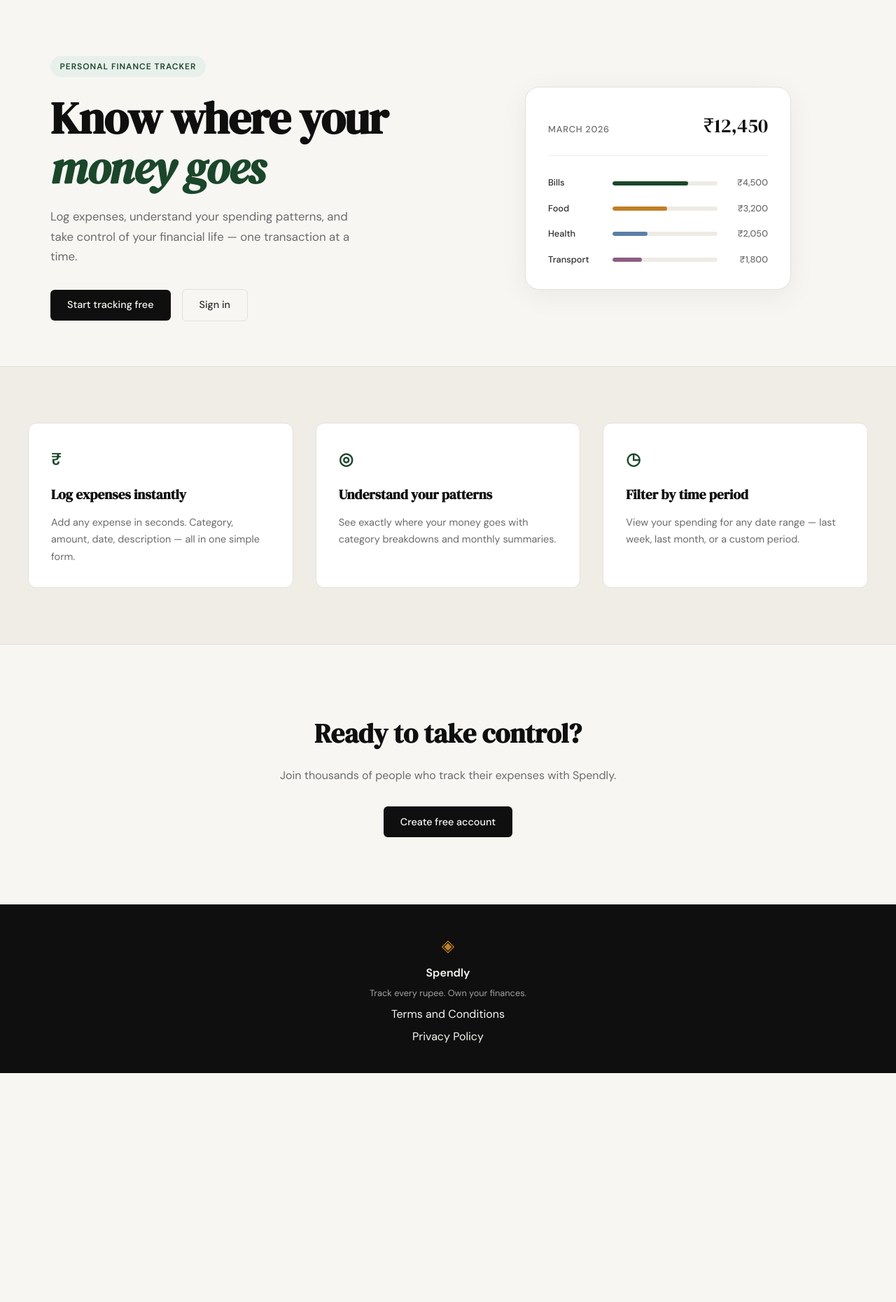
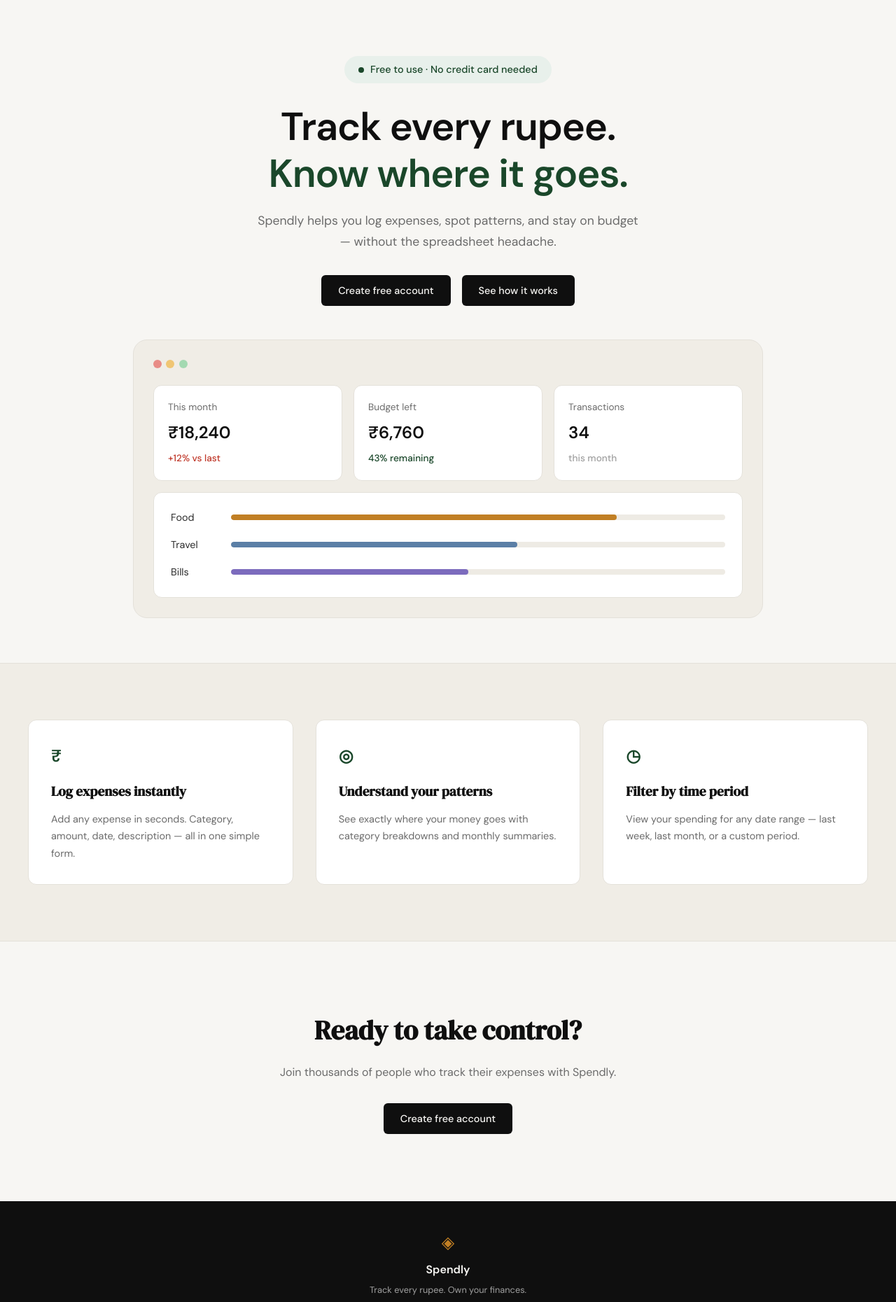
Before and after one commit to shaurya3571/spendly, a Flask app: page / in a window 1280 px wide. Shown: the part 61-1921 px from the top of the page at 70% size. Before the commit the page ends 1594 px from the top, so only its background shows below. Run offline with Flask 3, Linux system fonts and the light colour scheme.

Commit message:
landing: redesign hero section to match mockup

```diff
--- a/static/css/style.css
+++ b/static/css/style.css
@@ -125,46 +125,61 @@ a { color: inherit; text-decoration: none; }
 
 .hero {
     padding: 5rem 2rem 4rem;
-    display: grid;
-    grid-template-columns: 1fr 1fr;
-    gap: 4rem;
+    display: flex;
+    flex-direction: column;
     align-items: center;
+    gap: 3rem;
     max-width: var(--max-width);
     margin: 0 auto;
+    text-align: center;
+}
+
+.hero-inner {
+    display: flex;
+    flex-direction: column;
+    align-items: center;
+    max-width: 700px;
 }
 
 .hero-badge {
-    display: inline-block;
+    display: inline-flex;
+    align-items: center;
+    gap: 0.55rem;
     background: var(--accent-light);
     color: var(--accent);
-    font-size: 0.75rem;
-    font-weight: 600;
-    letter-spacing: 0.08em;
-    text-transform: uppercase;
-    padding: 0.35rem 0.85rem;
+    font-size: 0.9rem;
+    font-weight: 500;
+    padding: 0.5rem 1.25rem;
     border-radius: 999px;
-    margin-bottom: 1.5rem;
+    margin-bottom: 1.75rem;
+}
+
+.hero-badge-dot {
+    width: 8px;
+    height: 8px;
+    border-radius: 50%;
+    background: var(--accent);
 }
 
 .hero-title {
-    font-family: var(--font-display);
-    font-size: clamp(2.5rem, 5vw, 4rem);
-    line-height: 1.1;
+    font-family: var(--font-body);
+    font-weight: 700;
+    font-size: clamp(2.5rem, 5vw, 3.5rem);
+    line-height: 1.2;
     letter-spacing: -0.02em;
     color: var(--ink);
     margin-bottom: 1.25rem;
 }
 
-.hero-title em {
-    font-style: italic;
+.hero-title-accent {
     color: var(--accent);
 }
 
 .hero-subtitle {
-    font-size: 1.05rem;
+    font-size: 1.1rem;
     color: var(--ink-muted);
     line-height: 1.7;
-    max-width: 460px;
+    max-width: 560px;
     margin-bottom: 2rem;
 }
 
@@ -172,89 +187,121 @@ a { color: inherit; text-decoration: none; }
     display: flex;
     gap: 1rem;
     align-items: center;
+    justify-content: center;
 }
 
 /* ------------------------------------------------------------------ */
-/* Mock card (hero visual)                                             */
+/* Dashboard card (hero visual)                                        */
 /* ------------------------------------------------------------------ */
 
 .hero-visual {
     display: flex;
     justify-content: center;
+    width: 100%;
 }
 
-.mock-card {
+.dash-card {
+    background: var(--paper-warm);
+    border: 1px solid var(--border);
+    border-radius: var(--radius-lg);
+    padding: 1.75rem;
+    width: 100%;
+    max-width: 900px;
+}
+
+.dash-dots {
+    display: flex;
+    gap: 0.4rem;
+    margin-bottom: 1.5rem;
+}
+
+.dash-dot {
+    width: 12px;
+    height: 12px;
+    border-radius: 50%;
+}
+
+.dash-dot-red { background: #e88c86; }
+.dash-dot-yellow { background: #f0c674; }
+.dash-dot-green { background: #a3d9b1; }
+
+.dash-stats {
+    display: grid;
+    grid-template-columns: repeat(3, 1fr);
+    gap: 1rem;
+    margin-bottom: 1rem;
+}
+
+.dash-stat {
     background: var(--paper-card);
     border: 1px solid var(--border);
-    border-radius: var(--radius-lg);
-    padding: 2rem;
-    width: 100%;
-    max-width: 380px;
-    box-shadow: 0 8px 40px rgba(0,0,0,0.06);
+    border-radius: var(--radius-md);
+    padding: 1.25rem;
+    display: flex;
+    flex-direction: column;
+    gap: 0.4rem;
+    text-align: left;
 }
 
-.mock-card-header {
-    display: flex;
-    justify-content: space-between;
-    align-items: baseline;
-    margin-bottom: 1.75rem;
-    padding-bottom: 1.25rem;
-    border-bottom: 1px solid var(--border-soft);
+.dash-stat-label {
+    font-size: 0.85rem;
+    color: var(--ink-muted);
 }
 
-.mock-label {
-    font-size: 0.8rem;
-    font-weight: 500;
-    color: var(--ink-muted);
-    text-transform: uppercase;
-    letter-spacing: 0.06em;
-}
-
-.mock-total {
-    font-family: var(--font-display);
-    font-size: 1.75rem;
+.dash-stat-value {
+    font-family: var(--font-body);
+    font-weight: 700;
+    font-size: 1.5rem;
     color: var(--ink);
 }
 
-.mock-bars { display: flex; flex-direction: column; gap: 1rem; }
-
-.mock-bar-row {
-    display: grid;
-    grid-template-columns: 80px 1fr 60px;
-    align-items: center;
-    gap: 0.75rem;
+.dash-stat-change {
+    font-size: 0.85rem;
+    font-weight: 500;
 }
 
-.mock-cat {
-    font-size: 0.8rem;
-    font-weight: 500;
-    color: var(--ink-soft);
+.dash-stat-negative { color: var(--danger); }
+.dash-stat-positive { color: var(--accent); }
+.dash-stat-neutral { color: var(--ink-faint); }
+
+.dash-progress-card {
+    background: var(--paper-card);
+    border: 1px solid var(--border);
+    border-radius: var(--radius-md);
+    padding: 1.5rem;
+    display: flex;
+    flex-direction: column;
+    gap: 1rem;
 }
 
-.mock-bar-track {
-    height: 6px;
+.dash-progress-row {
+    display: grid;
+    grid-template-columns: 70px 1fr;
+    align-items: center;
+    gap: 1rem;
+}
+
+.dash-progress-label {
+    font-size: 0.9rem;
+    color: var(--ink-soft);
+    text-align: left;
+}
+
+.dash-progress-track {
+    height: 8px;
     background: var(--border-soft);
     border-radius: 999px;
     overflow: hidden;
 }
 
-.mock-bar {
+.dash-progress-bar {
     height: 100%;
-    background: var(--accent);
     border-radius: 999px;
-    transition: width 0.6s ease;
 }
 
-.mock-bar-2 { background: var(--accent-2); }
-.mock-bar-3 { background: #5b7fa6; }
-.mock-bar-4 { background: #8b5e83; }
-
-.mock-amt {
-    font-size: 0.8rem;
-    font-weight: 500;
-    color: var(--ink-muted);
-    text-align: right;
-}
+.dash-progress-food { background: var(--accent-2); }
+.dash-progress-travel { background: #5b7fa6; }
+.dash-progress-bills { background: #7c6bbd; }
 
 /* ------------------------------------------------------------------ */
 /* Buttons                                                             */
@@ -551,14 +598,8 @@ a { color: inherit; text-decoration: none; }
 /* ------------------------------------------------------------------ */
 
 @media (max-width: 900px) {
-    .hero {
-        grid-template-columns: 1fr;
-        text-align: center;
-    }
-
     .hero-subtitle { max-width: 100%; }
-    .hero-actions { justify-content: center; }
-    .hero-visual { display: none; }
+    .dash-stats { grid-template-columns: 1fr; }
 
     .features-inner { grid-template-columns: 1fr; }
 }
--- a/templates/landing.html
+++ b/templates/landing.html
@@ -6,55 +6,65 @@
 
 <section class="hero">
     <div class="hero-inner">
-        <div class="hero-badge">Personal Finance Tracker</div>
+        <div class="hero-badge">
+            <span class="hero-badge-dot"></span>
+            Free to use · No credit card needed
+        </div>
         <h1 class="hero-title">
-            Know where your<br>
-            <em>money goes</em>
+            Track every rupee.<br>
+            <span class="hero-title-accent">Know where it goes.</span>
         </h1>
         <p class="hero-subtitle">
-            Log expenses, understand your spending patterns,
-            and take control of your financial life —
-            one transaction at a time.
+            Spendly helps you log expenses, spot patterns, and stay
+            on budget — without the spreadsheet headache.
         </p>
         <div class="hero-actions">
-            <a href="{{ url_for('register') }}" class="btn-primary">Start tracking free</a>
-            <a href="{{ url_for('login') }}" class="btn-ghost">Sign in</a>
+            <a href="{{ url_for('register') }}" class="btn-primary">Create free account</a>
+            <a href="#" class="btn-primary">See how it works</a>
         </div>
     </div>
     <div class="hero-visual">
-        <div class="mock-card">
-            <div class="mock-card-header">
-                <span class="mock-label">March 2026</span>
-                <span class="mock-total">₹12,450</span>
+        <div class="dash-card">
+            <div class="dash-dots">
+                <span class="dash-dot dash-dot-red"></span>
+                <span class="dash-dot dash-dot-yellow"></span>
+                <span class="dash-dot dash-dot-green"></span>
             </div>
-            <div class="mock-bars">
-                <div class="mock-bar-row">
-                    <span class="mock-cat">Bills</span>
-                    <div class="mock-bar-track">
-                        <div class="mock-bar" style="width: 72%"></div>
+            <div class="dash-stats">
+                <div class="dash-stat">
+                    <span class="dash-stat-label">This month</span>
+                    <span class="dash-stat-value">₹18,240</span>
+                    <span class="dash-stat-change dash-stat-negative">+12% vs last</span>
+                </div>
+                <div class="dash-stat">
+                    <span class="dash-stat-label">Budget left</span>
+                    <span class="dash-stat-value">₹6,760</span>
+                    <span class="dash-stat-change dash-stat-positive">43% remaining</span>
+                </div>
+                <div class="dash-stat">
+                    <span class="dash-stat-label">Transactions</span>
+                    <span class="dash-stat-value">34</span>
+                    <span class="dash-stat-change dash-stat-neutral">this month</span>
+                </div>
+            </div>
+            <div class="dash-progress-card">
+                <div class="dash-progress-row">
+                    <span class="dash-progress-label">Food</span>
+                    <div class="dash-progress-track">
+                        <div class="dash-progress-bar dash-progress-food" style="width: 78%"></div>
                     </div>
-                    <span class="mock-amt">₹4,500</span>
                 </div>
-                <div class="mock-bar-row">
-                    <span class="mock-cat">Food</span>
-                    <div class="mock-bar-track">
-                        <div class="mock-bar mock-bar-2" style="width: 52%"></div>
+                <div class="dash-progress-row">
+                    <span class="dash-progress-label">Travel</span>
+                    <div class="dash-progress-track">
+                        <div class="dash-progress-bar dash-progress-travel" style="width: 58%"></div>
                     </div>
-                    <span class="mock-amt">₹3,200</span>
                 </div>
-                <div class="mock-bar-row">
-                    <span class="mock-cat">Health</span>
-                    <div class="mock-bar-track">
-                        <div class="mock-bar mock-bar-3" style="width: 33%"></div>
+                <div class="dash-progress-row">
+                    <span class="dash-progress-label">Bills</span>
+                    <div class="dash-progress-track">
+                        <div class="dash-progress-bar dash-progress-bills" style="width: 48%"></div>
                     </div>
-                    <span class="mock-amt">₹2,050</span>
-                </div>
-                <div class="mock-bar-row">
-                    <span class="mock-cat">Transport</span>
-                    <div class="mock-bar-track">
-                        <div class="mock-bar mock-bar-4" style="width: 28%"></div>
-                    </div>
-                    <span class="mock-amt">₹1,800</span>
                 </div>
             </div>
         </div>
```
